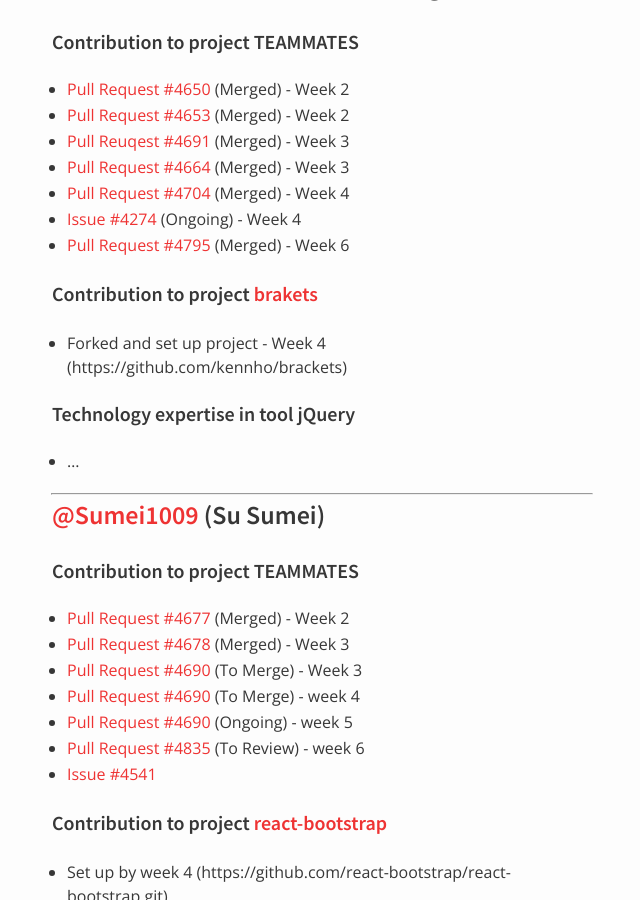
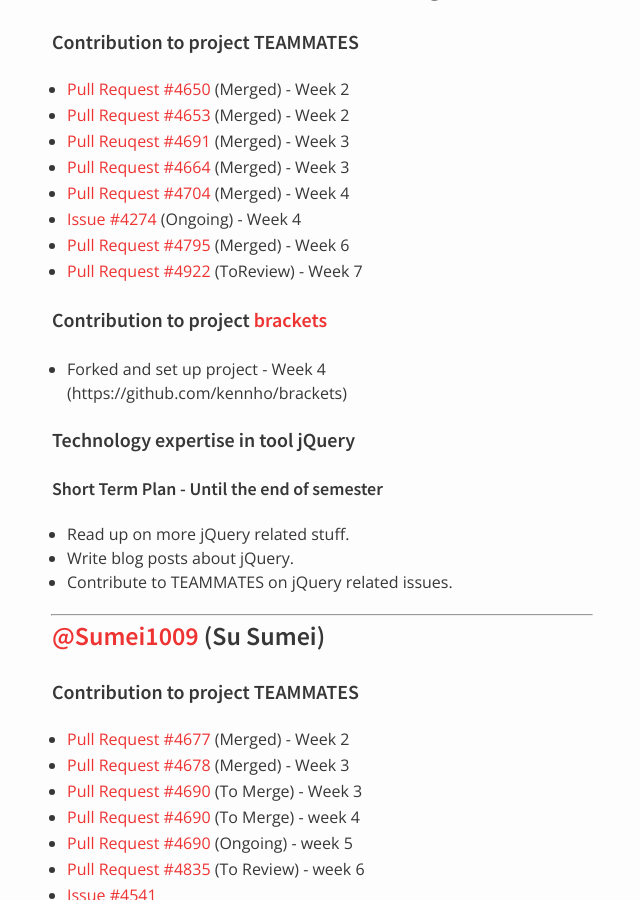
Before and after one commit to nus-oss/cs3281-AY1516S2-website, a Jekyll site: the page built from teams/teammates.md, in a window 1280 px wide and 900 px high, scrolled down 2113 px. Shown: the whole window, without its empty margins (318-958 px from the left). Built offline with Jekyll 4.4.1, drawn with Linux system fonts in a browser that asks for light colours.

Commit message:
Update for @kennho

```diff
--- a/teams/teammates.md
+++ b/teams/teammates.md
@@ -75,12 +75,16 @@
  * [Pull Request #4704](https://github.com/TEAMMATES/repo/pull/4704) (Merged) - Week 4
  * [Issue #4274](https://github.com/TEAMMATES/repo/issues/4274) (Ongoing) - Week 4
  * [Pull Request #4795](https://github.com/TEAMMATES/teammates/pull/4795) (Merged) - Week 6
+ * [Pull Request #4922](https://github.com/TEAMMATES/teammates/pull/4922) (ToReview) - Week 7
 
-#### Contribution to project [brakets](https://github.com/adobe/brackets)
+#### Contribution to project [brackets](https://github.com/adobe/brackets)
  * Forked and set up project - Week 4 (https://github.com/kennho/brackets)
 
 #### Technology expertise in tool jQuery
- * ...
+##### Short Term Plan - Until the end of semester
+ * Read up on more jQuery related stuff.
+ * Write blog posts about jQuery.
+ * Contribute to TEAMMATES on jQuery related issues.
 
 ---
 
```
